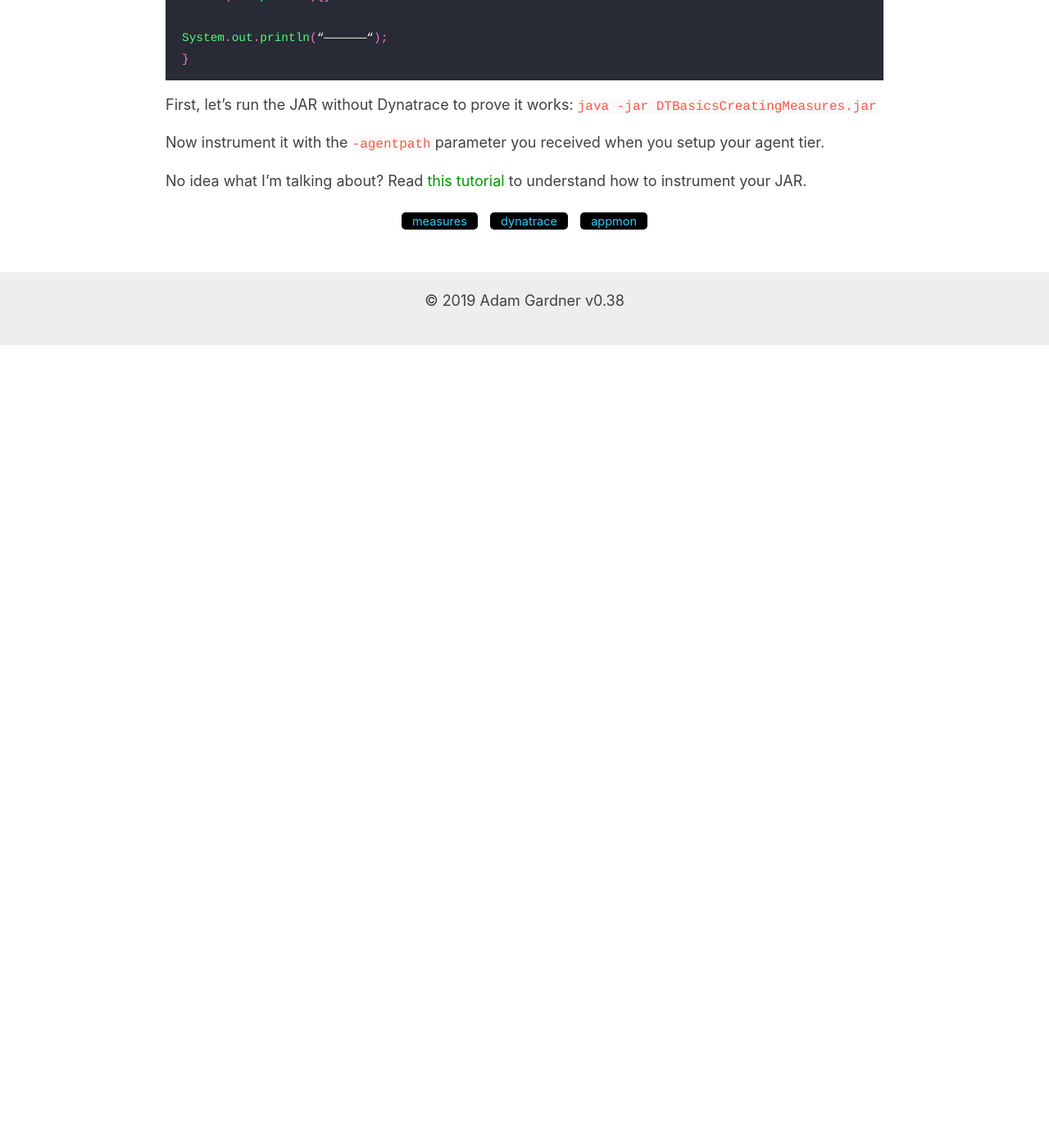
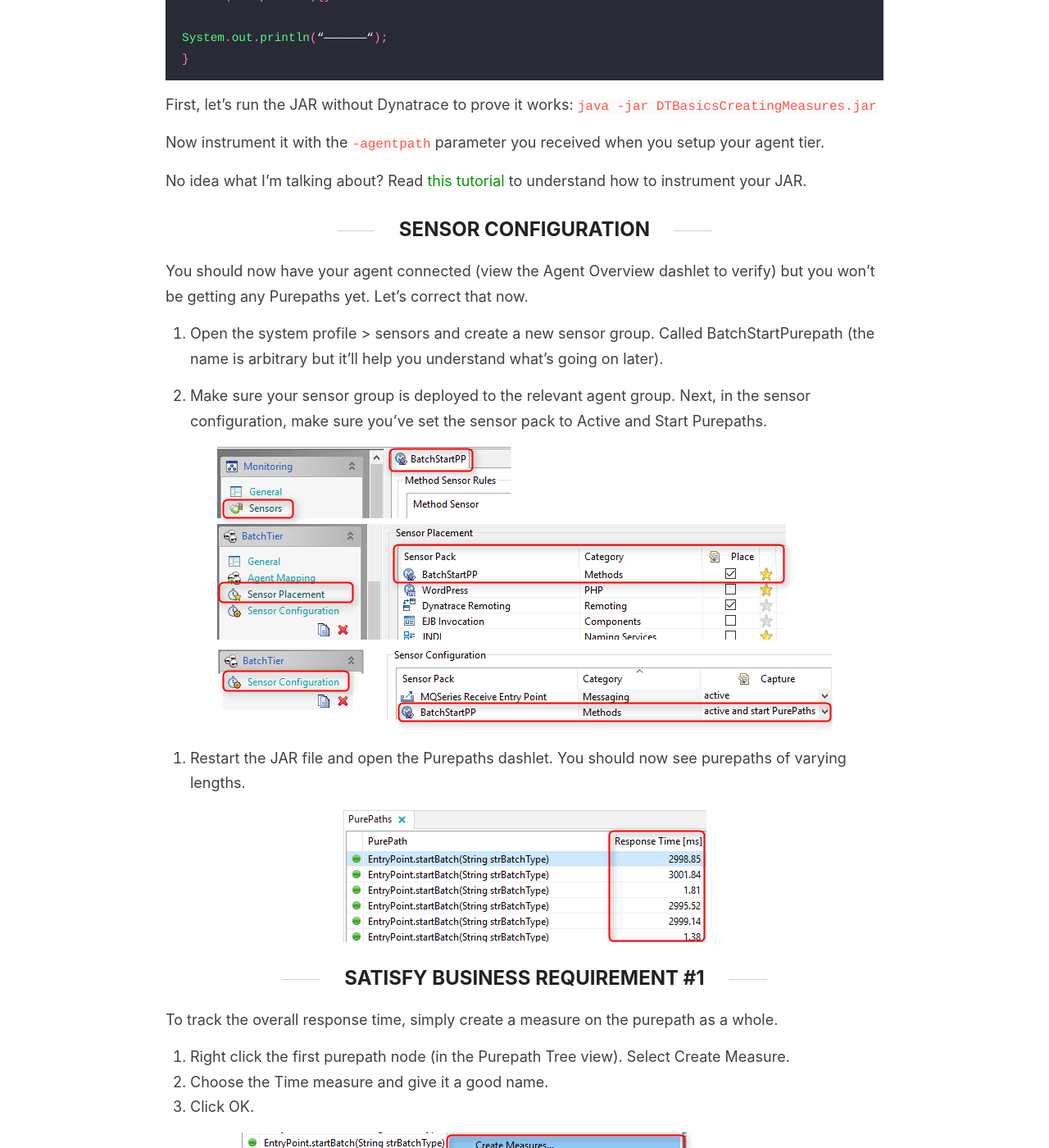
Before and after one commit to agardnerIT/site, a Jekyll site: the page built from _posts/2017-03-29-basics-creating-measures.md, in a window 1280 px wide and 1400 px high, scrolled down 2040 px. Shown: the whole window at 82% size. Built offline with Jekyll 4.4.1, drawn with Linux system fonts in a browser that asks for light colours; before the commit the page ends 2461 px from its top, so only the background shows below that; some of the changed text lies outside the part shown.

Commit message:
commit post

```diff
--- a/_posts/2017-03-29-basics-creating-measures.md
+++ b/_posts/2017-03-29-basics-creating-measures.md
@@ -66,3 +66,46 @@
 Now instrument it with the `-agentpath` parameter you received when you setup your agent tier.
 
 No idea what I’m talking about? Read [this tutorial](batch-job-monitoring-dynatrace) to understand how to instrument your JAR.
+
+## Sensor Configuration
+
+You should now have your agent connected (view the Agent Overview dashlet to verify) but you won’t be getting any Purepaths yet. Let’s correct that now.
+
+1. Open the system profile > sensors and create a new sensor group. Called BatchStartPurepath (the name is arbitrary but it’ll help you understand what’s going on later).
+
+2. Make sure your sensor group is deployed to the relevant agent group. Next, in the sensor configuration, make sure you’ve set the sensor pack to Active and Start Purepaths.
+
+![](images/postimages/dynatrace-basics-creating-measures-1.png)
+
+3. Restart the JAR file and open the Purepaths dashlet. You should now see purepaths of varying lengths.
+
+![](images/postimages/dynatrace-basics-creating-measures-2.png)
+
+## Satisfy Business Requirement #1
+
+To track the overall response time, simply create a measure on the purepath as a whole.
+
+1. Right click the first purepath node (in the Purepath Tree view). Select Create Measure.
+2. Choose the Time measure and give it a good name.
+3. Click OK.
+
+![](images/postimages/dynatrace-basics-creating-measures-3.png)
+
+> Your batch job is now being monitored and the data is being saved into the Performance Warehouse Database for long term trending.
+
+## Viewing the Results - Charting
+
+1. Press Ctrl + N to create a new dashboard. Select Use for Analysis.
+2. Add a Chart dashlet.
+3. In the measure dashlet, search for (hint: `Ctrl + F`) the Batch Job Response Time measure.
+4. Chart it.
+
+![](images/postimages/dynatrace-basics-creating-measures-4.png)
+
+![](images/postimages/dynatrace-basics-creating-measures-5.png)
+
+5. Hit the refresh icon a few times (the circular arrow highlighted below) and you’ll see data start to flow into the system.
+
+![](images/postimages/dynatrace-basics-creating-measures-6.png)
+
+For business requirements #2 and #3 we’ll need to introduce a new concept called Business Transactions. Stay tuned for the Business Transactions tutorial.
```
Also changed, not shown: images/postimages/dynatrace-basics-creating-measures-1.png (added), images/postimages/dynatrace-basics-creating-measures-2.png (added), images/postimages/dynatrace-basics-creating-measures-3.png (added), images/postimages/dynatrace-basics-creating-measures-4.png (added), images/postimages/dynatrace-basics-creating-measures-5.png (added), images/postimages/dynatrace-basics-creating-measures-6.png (added).
